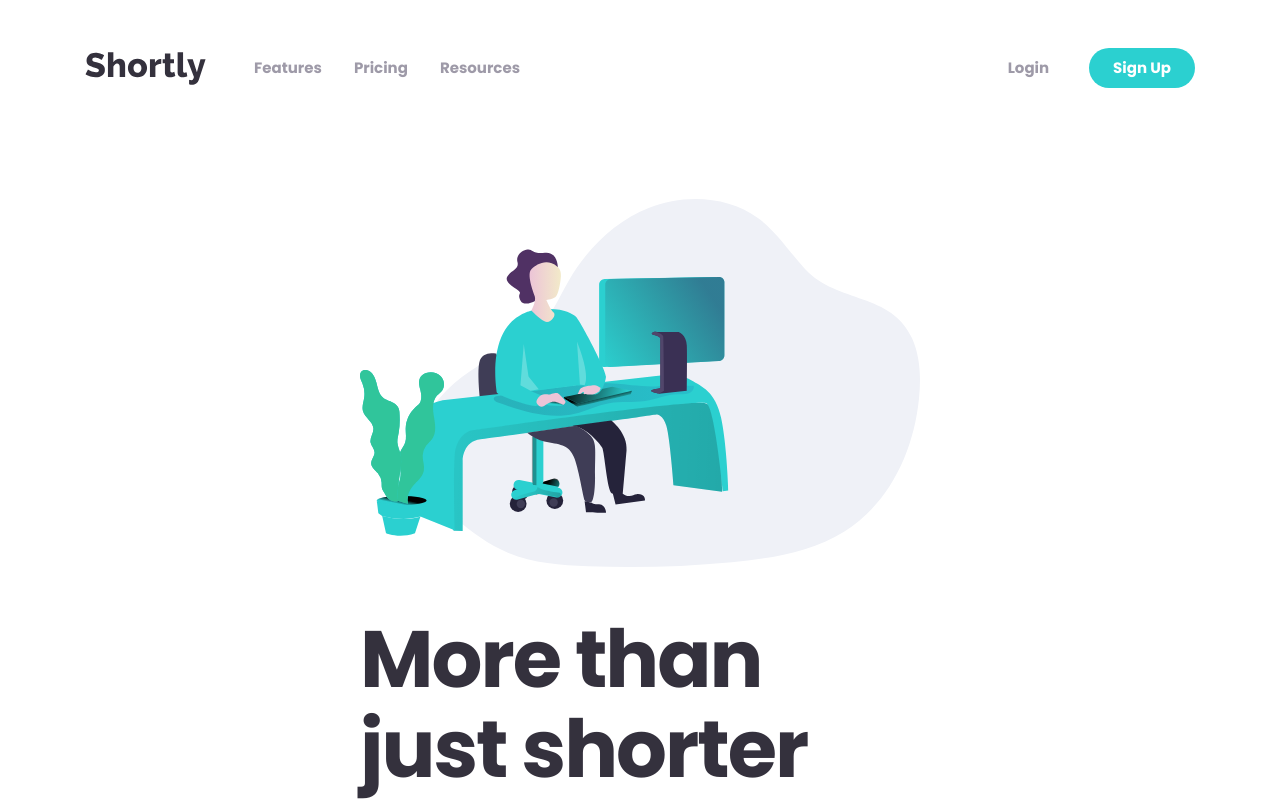
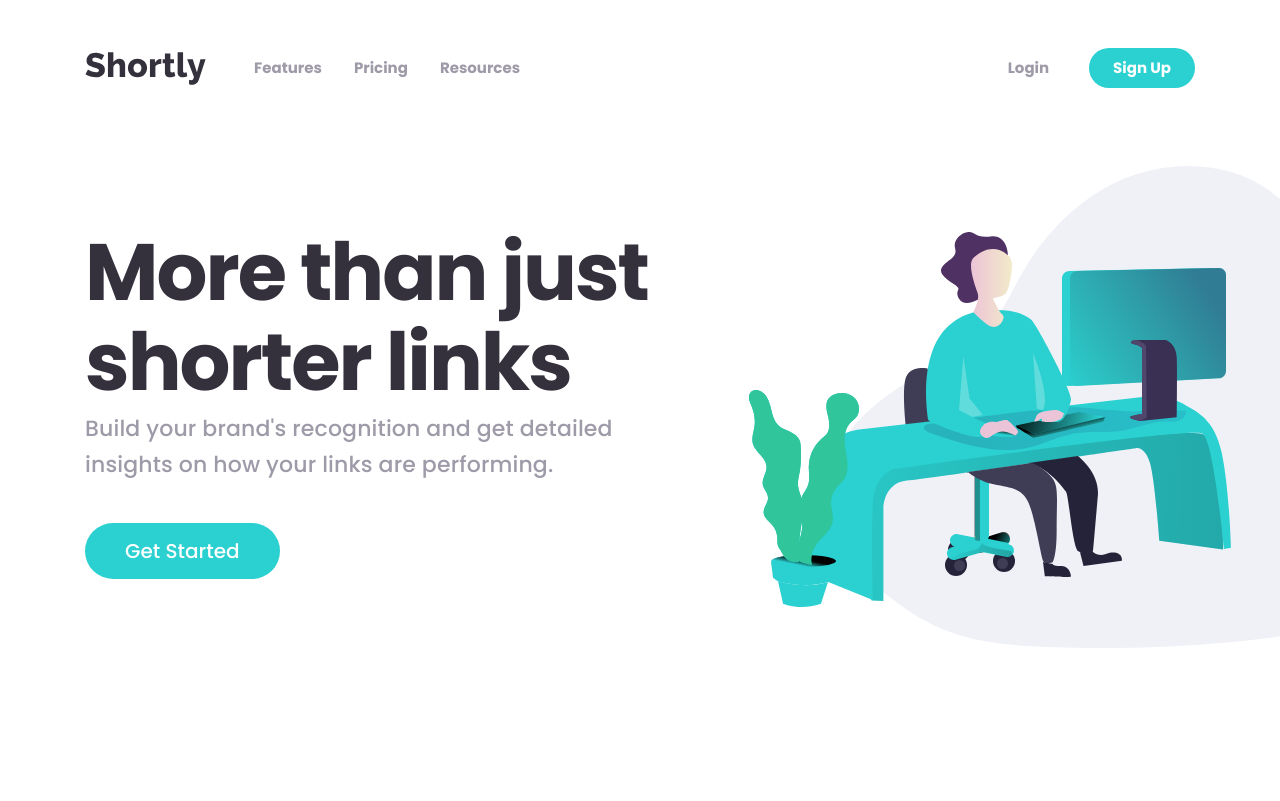
Before and after one commit to vanderms/shortly-url-shortening-api, a Next.js app: page / in a window 1280 px wide. Shown: the top 801 px of the page. Built offline with nearby package versions, Linux system fonts and the light colour scheme.

Commit message:
implemented hero section

```diff
--- a/components/sections/hero/hero.tsx
+++ b/components/sections/hero/hero.tsx
@@ -2,21 +2,21 @@ import Link from "next/link";
 
 export const HeroSection: React.FC = () => {
   return (
-    <section className={`container mt-16 grid grid-cols-1 gap-[3.75rem]`}>
-      <div className="max-w-[35rem] mx-auto">
-        <div className="vn__hero-image"></div>
-        <header>
+    <section className={`container mt-4 lg:mt-[4.875rem]`}>
+      <div className="max-w-[35rem] mx-auto grid grid-cols-1 gap-[3.75rem] lg:grid-cols-[35.25rem,1fr] lg:gap-[6.25rem] lg:max-w-full">
+        <div className="vn__hero-image lg:order-1"></div>
+        <header className="lg:mt-[3.8125rem]">
           <h1 className="vn__sm-title-xl lg:vn__lg-title-xl">
             More than just shorter links
           </h1>
-          <p className="mt-4 vn__sm-text-xl lg:vn__lg-text-xl">
+          <p className="mt-4 vn__sm-text-xl lg:vn__lg-text-xl lg:mt-1">
             Build your brand&apos;s recognition and get detailed insights on how your links
             are performing.
           </p>
           <Link href="/">
             <a
               className={`grid place-items-center text-white text-xl w-max h-14 px-10
-             bg-primary rounded-full hover:bg-primary-hover mt-8 mx-auto`}
+             bg-primary rounded-full hover:bg-primary-hover mt-8 mx-auto lg:mx-0 lg:mt-10`}
             >
               Get Started
             </a>
--- a/pages/index.tsx
+++ b/pages/index.tsx
@@ -11,6 +11,7 @@ const Home: NextPage = () => {
 
   return (
     <>
+      <div className="container-full">
         <Head>
           <meta property="og:site_name" content={name} />
           <meta property="og:title" content={title} />
@@ -23,8 +24,9 @@ const Home: NextPage = () => {
         </Head>
         <Navbar />
         <main>
-        <HeroSection/>
+          <HeroSection />
         </main>
+      </div>
     </>
   );
 };
--- a/styles/index.css
+++ b/styles/index.css
@@ -15,8 +15,8 @@
   }
 
   .container-full {
-    max-width: 90rem;
-    @apply mx-auto;
+    @apply mx-auto overflow-hidden;
+    width: min(100%, 90rem);
   }
 
   @media screen(lg) {
@@ -61,12 +61,12 @@
     @apply font-medium text-center;
     font-size: 1.125rem;
     line-height: 1.875rem;
-    text-align: center;
     letter-spacing: 0.122727px;
     color: theme(colors.text);
   }
 
   .vn__lg-text-xl {
+    @apply text-left;
     font-size: 1.375rem;
     line-height: 2.25rem;
     letter-spacing: 0.15px;
@@ -74,10 +74,17 @@
 }
 
 .vn__hero-image::before {
-  content: '';
+  content: "";
   display: block;
-  width: 100%;
-  padding-bottom: 82.5688073%;
+  width: 156.2691131%;
+  padding-bottom: 102.7625688%;
   background-image: url("/assets/illustration-working.svg");
   @apply bg-center bg-no-repeat bg-contain;
 }
+
+@media screen(lg){
+  .vn__hero-image::before{
+    width: 164.3497758%;
+    padding-bottom: 108.0717489%;
+  }
+}
```
Lines whose indentation alone changed are shown as unchanged.
